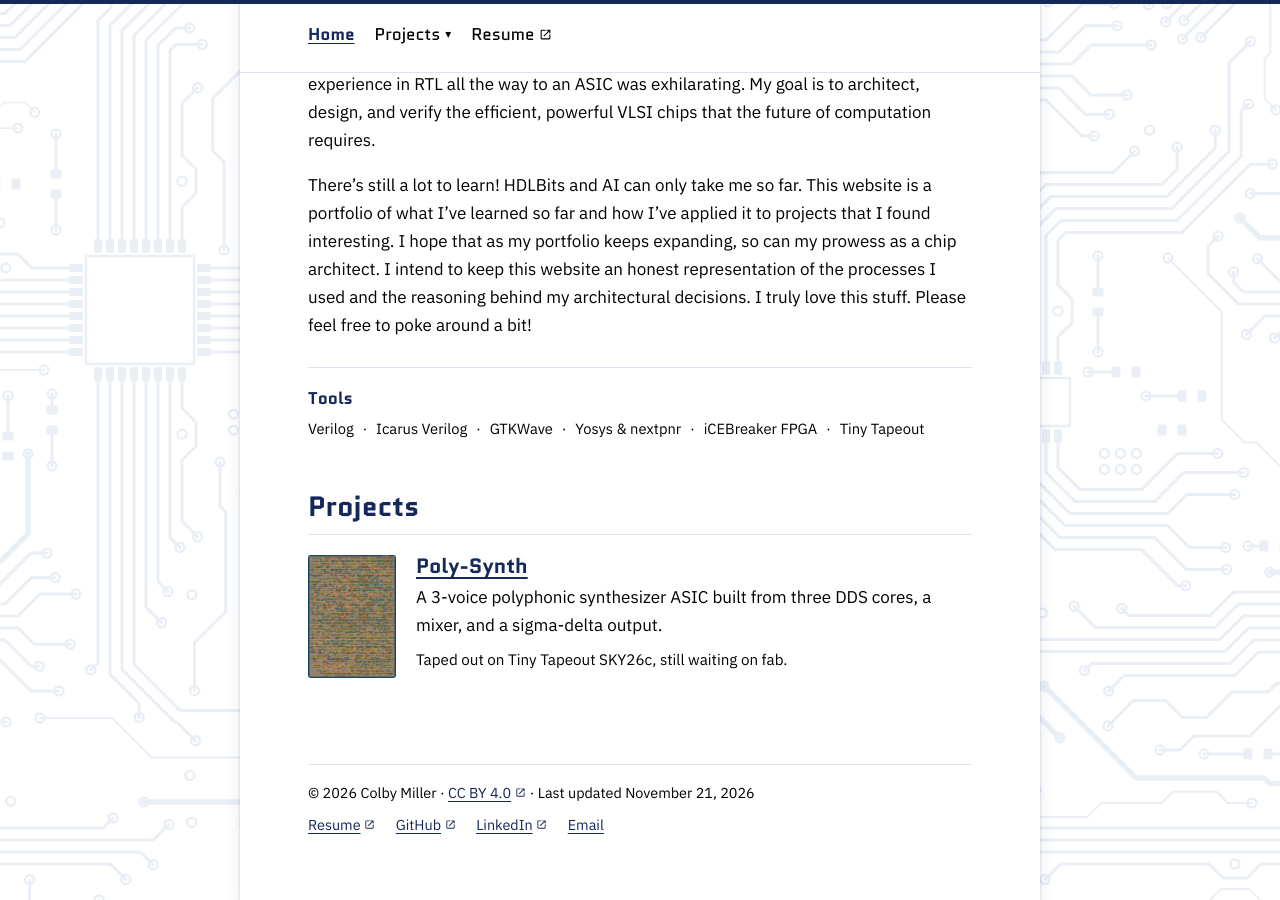
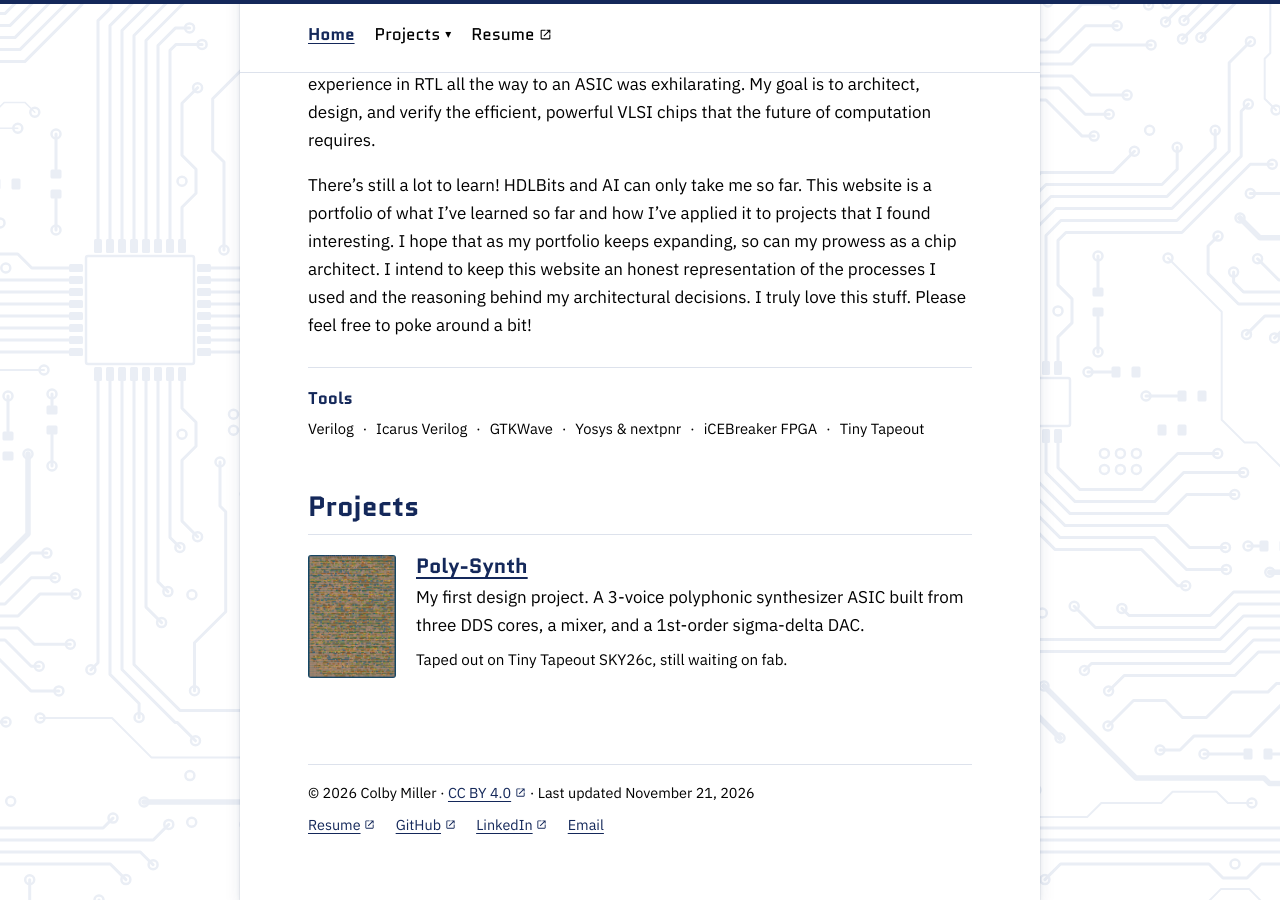
Before and after one commit to Colbywonn/colbywonn.com, a Jekyll site: the page built from index.md, in a window 1280 px wide and 900 px high, scrolled down 1006 px. Built offline with Jekyll 4.4.1, drawn with Linux system fonts in a browser that asks for light colours.

Commit message:
Poly-Synth card blurb in my own words
Co-Authored-By: Claude Opus 5.5 <noreply@anthropic.com>

```diff
--- a/index.md
+++ b/index.md
@@ -48,7 +48,7 @@ There’s still a lot to learn! HDLBits and AI can only take me so far. This web
   <a class="project-thumb" href="/projects/synth/" tabindex="-1" aria-hidden="true"><img src="/assets/img/die-render.webp" alt="" width="1610" height="2258" loading="lazy" decoding="async"></a>
   <div>
     <h3><a href="/projects/synth/">Poly-Synth</a></h3>
-    <p>A 3-voice polyphonic synthesizer ASIC built from three DDS cores, a mixer, and a sigma-delta output.</p>
+    <p>My first design project. A 3-voice polyphonic synthesizer ASIC built from three DDS cores, a mixer, and a 1st-order sigma-delta DAC.</p>
     <p class="status">Taped out on Tiny Tapeout SKY26c, still waiting on fab.</p>
   </div>
 </div>
```
Also changed, not shown: projects/index.md (+1 -1 lines).
